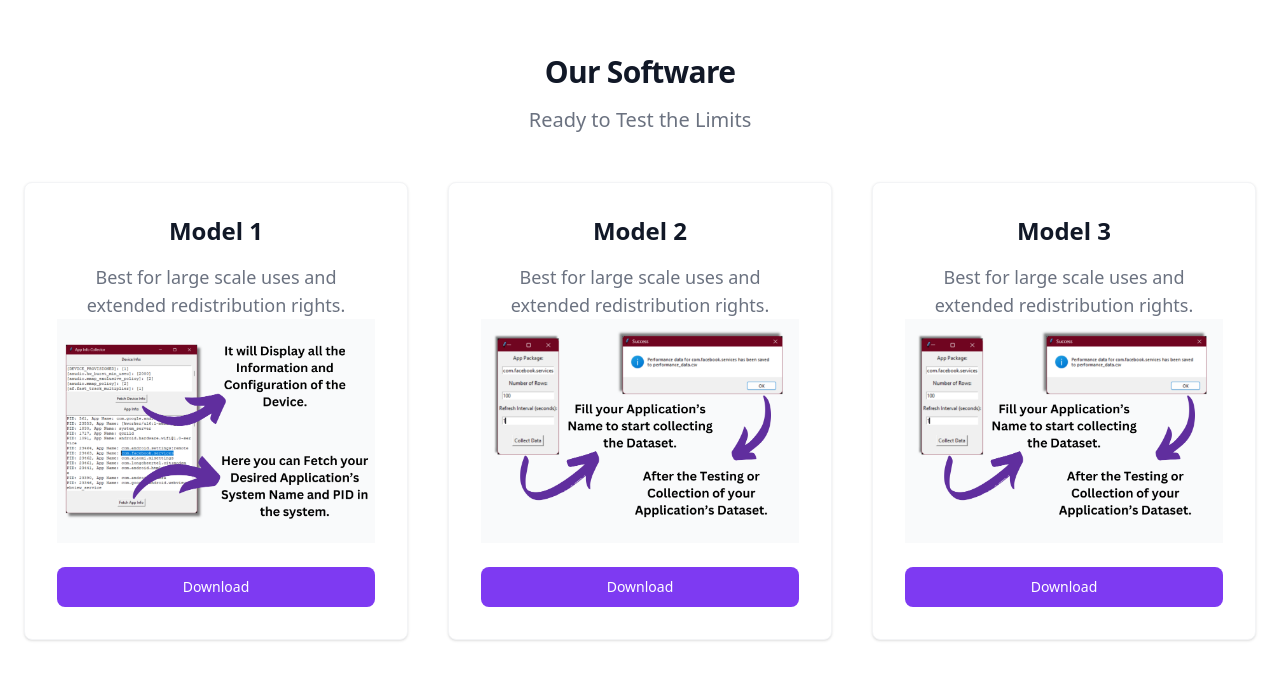
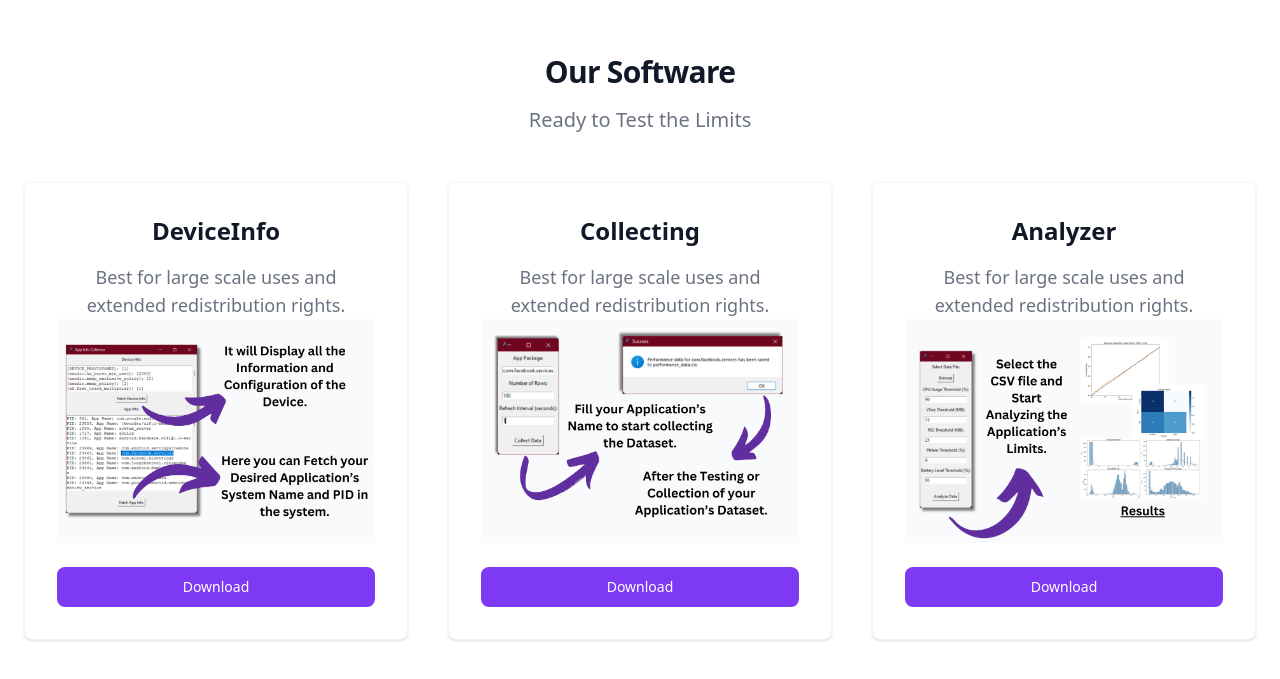
Before and after one commit to YADUUG/MobileLab, a website: page index.html in a window 1280 px wide. Shown: the part 2608-3287 px from the top of the page. Drawn offline with nearby package versions, Linux system fonts and the light colour scheme.

Commit message:
Update index.html

```diff
--- a/index.html
+++ b/index.html
@@ -165,7 +165,7 @@
                     </ul>
                     <p class="mb-8 font-light lg:text-xl">Deliver great service experiences fast - without the complexity of traditional ITSM solutions.</p>
                 </div>
-                <img class="hidden w-full mb-4 rounded-lg lg:mb-0 lg:flex" src="./feature-1.png" alt="dashboard feature image">
+                <img class="hidden w-full mb-4 rounded-lg lg:mb-0 lg:flex" src="./feature-3.png" alt="dashboard feature image">
             </div>
         </div>
       </section>
@@ -202,23 +202,23 @@
             <div class="space-y-8 lg:grid lg:grid-cols-3 sm:gap-6 xl:gap-10 lg:space-y-0">
                 <!-- Pricing Card -->
                 <div class="flex flex-col max-w-lg p-6 mx-auto text-center text-gray-900 bg-white border border-gray-100 rounded-lg shadow dark:border-gray-600 xl:p-8 dark:bg-gray-800 dark:text-white">
-                    <h3 class="mb-4 text-2xl font-semibold">Model 1</h3>
+                    <h3 class="mb-4 text-2xl font-semibold">DeviceInfo</h3>
                     <p class="font-light text-gray-500 sm:text-lg dark:text-gray-400">Best for large scale uses and extended redistribution rights.</p>
                  <img src="./feature-1.png" alt="Reload" /> <br>
                     <a href="/DeviceInfo.exe" class="text-white bg-purple-600 hover:bg-purple-700 focus:ring-4 focus:ring-purple-200 font-medium rounded-lg text-sm px-5 py-2.5 text-center dark:text-white  dark:focus:ring-purple-900">Download</a>
                 </div>
              <!-- Pricing Card -->
                 <div class="flex flex-col max-w-lg p-6 mx-auto text-center text-gray-900 bg-white border border-gray-100 rounded-lg shadow dark:border-gray-600 xl:p-8 dark:bg-gray-800 dark:text-white">
-                    <h3 class="mb-4 text-2xl font-semibold">Model 2</h3>
+                    <h3 class="mb-4 text-2xl font-semibold">Collecting</h3>
                     <p class="font-light text-gray-500 sm:text-lg dark:text-gray-400">Best for large scale uses and extended redistribution rights.</p>
                  <img src="./feature-2.png" alt="Reload" /> <br>
                     <a href="/Collecting.exe" class="text-white bg-purple-600 hover:bg-purple-700 focus:ring-4 focus:ring-purple-200 font-medium rounded-lg text-sm px-5 py-2.5 text-center dark:text-white  dark:focus:ring-purple-900">Download</a>
                 </div>
                 <!-- Pricing Card -->
                 <div class="flex flex-col max-w-lg p-6 mx-auto text-center text-gray-900 bg-white border border-gray-100 rounded-lg shadow dark:border-gray-600 xl:p-8 dark:bg-gray-800 dark:text-white">
-                    <h3 class="mb-4 text-2xl font-semibold">Model 3</h3>
+                    <h3 class="mb-4 text-2xl font-semibold">Analyzer</h3>
                     <p class="font-light text-gray-500 sm:text-lg dark:text-gray-400">Best for large scale uses and extended redistribution rights.</p>
-                 <img src="./feature-2.png" alt="Reload" /> <br>
+                 <img src="./feature-3.png" alt="Reload" /> <br>
                     <a href="/Collecting.exe" class="text-white bg-purple-600 hover:bg-purple-700 focus:ring-4 focus:ring-purple-200 font-medium rounded-lg text-sm px-5 py-2.5 text-center dark:text-white  dark:focus:ring-purple-900">Download</a>
                 </div>
             </div>
```
